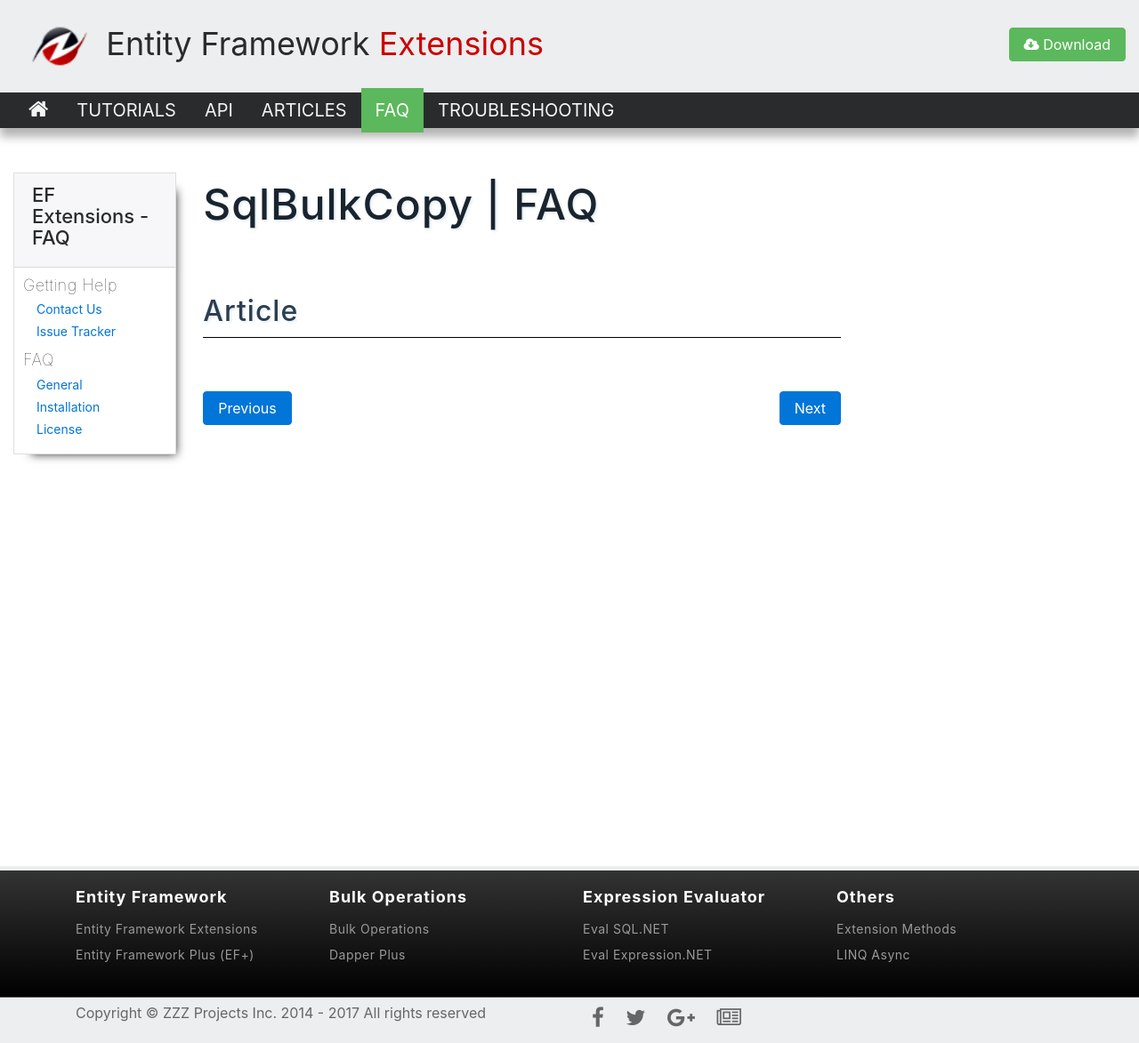
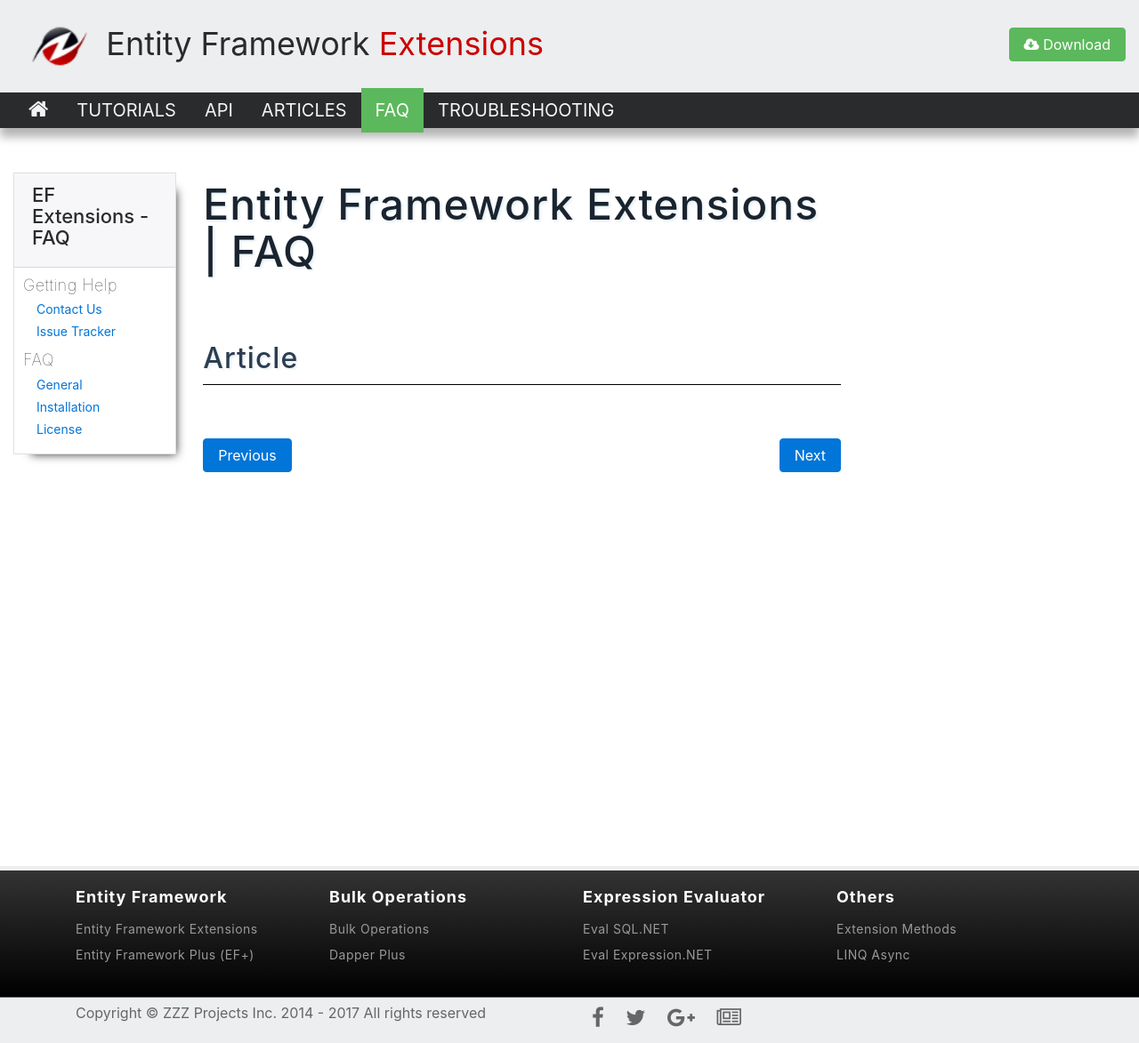
Before and after one commit to zzzprojects/EntityFramework-Extensions, a Jekyll site: the page built from docs/pages/faq/faq.md, in a window 1280 px wide. Shown: the whole page at 89% size. Built offline with Jekyll 4.4.1, drawn with Linux system fonts in a browser that asks for light colours; nearby versions of some CDN libraries.

Commit message:
Update faq.md

```diff
--- a/docs/pages/faq/faq.md
+++ b/docs/pages/faq/faq.md
@@ -1,6 +1,6 @@
 ---
 layout: default
-title: SqlBulkCopy | FAQ
+title: Entity Framework Extensions | FAQ
 permalink: faq
 ---
 
```
